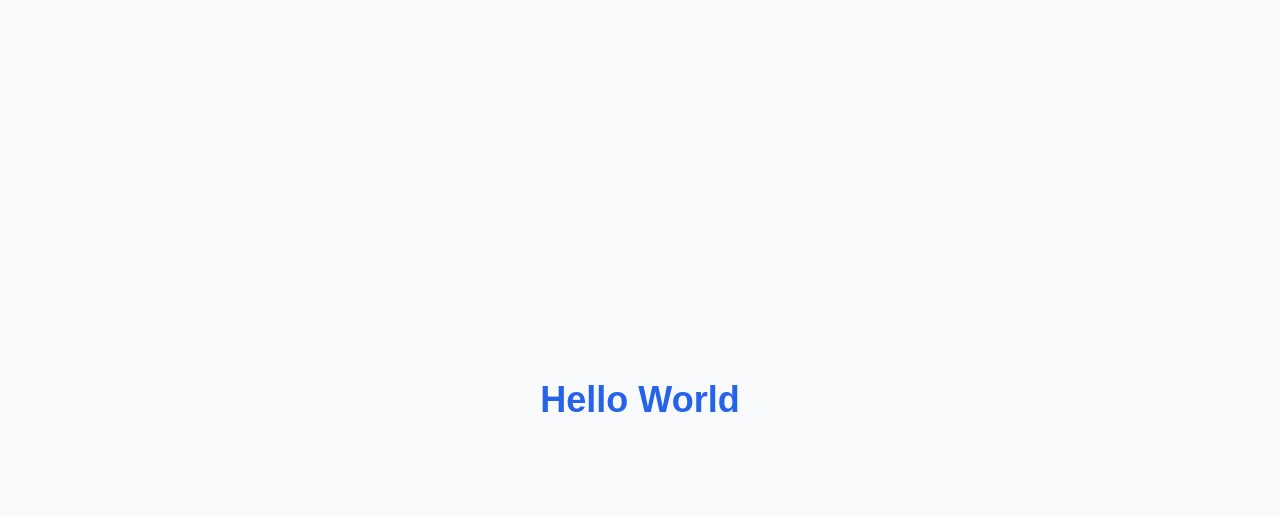
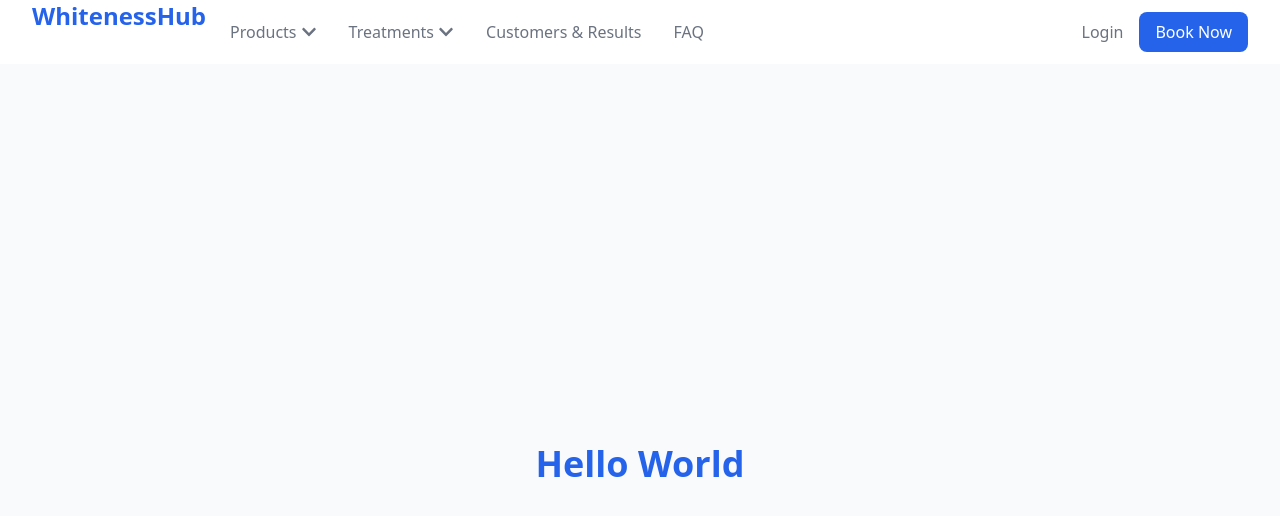
Before and after one commit to Zel-hub7/whiteness-hub, a Next.js app in the folder my-app/: page / in a window 1280 px wide. Shown: the top 516 px of the page. Built offline with nearby package versions, Linux system fonts and the light colour scheme.

Commit message:
commited

```diff
--- /dev/null
+++ b/my-app/app/components/Navbar.tsx
@@ -0,0 +1,190 @@
+"use client";
+
+import React, { useState } from 'react';
+import Link from 'next/link';
+import { FaChevronDown, FaChevronUp } from 'react-icons/fa'; // Import Chevron Icons
+
+const Navbar: React.FC = () => {
+  const [showProductsDropdown, setShowProductsDropdown] = useState(false);
+  const [showTreatmentsDropdown, setShowTreatmentsDropdown] = useState(false);
+
+  return (
+    <nav className="bg-white shadow-md">
+      <div className="max-w-7xl mx-auto px-4 sm:px-6 lg:px-8">
+        <div className="flex justify-between h-16">
+          {/* Left side of the navbar */}
+          <div className="flex">
+            <div className="flex-shrink-0">
+              <Link href="/" className="text-2xl font-bold text-blue-600">
+                WhitenessHub
+              </Link>
+            </div>
+            <div className="hidden sm:ml-6 sm:flex space-x-8 items-center">
+              {/* Products Dropdown */}
+              <div
+                className="relative"
+                onMouseEnter={() => setShowProductsDropdown(true)}
+                onMouseLeave={() => setShowProductsDropdown(false)}
+              >
+                <div className="flex items-center space-x-1">
+                  <Link href="/products" className="text-gray-500 hover:text-blue-600">
+                    Products
+                  </Link>
+                  {showProductsDropdown ? (
+                    <FaChevronUp className="text-gray-500 hover:text-blue-600" />
+                  ) : (
+                    <FaChevronDown className="text-gray-500 hover:text-blue-600" />
+                  )}
+                </div>
+                {showProductsDropdown && (
+                  <div
+                    className={`absolute left-0 mt-2 w-[700px] bg-white shadow-lg z-10 p-6 flex opacity-0 transition-opacity duration-300 ease-in-out ${
+                      showProductsDropdown ? 'opacity-100' : 'opacity-0'
+                    }`}
+                  >
+                    {/* Left side: Product Links */}
+                    <div className="w-1/2">
+                      <ul>
+                        <li className="py-1">
+                          <Link href="/products/all" className="text-gray-700 hover:text-blue-600">
+                            All
+                          </Link>
+                        </li>
+                        <li className="py-1">
+                          <Link href="/products/bestseller" className="text-gray-700 hover:text-blue-600">
+                            Bestseller
+                          </Link>
+                        </li>
+                        <li className="py-1">
+                          <Link href="/products/bundle" className="text-gray-700 hover:text-blue-600">
+                            Bundle & Sets
+                          </Link>
+                        </li>
+                        <li className="py-1">
+                          <Link href="/products/toothpaste" className="text-gray-700 hover:text-blue-600">
+                            Flavored Toothpaste
+                          </Link>
+                        </li>
+                        <li className="py-1">
+                          <Link href="/products/whitening" className="text-gray-700 hover:text-blue-600">
+                            Daily Whitening Bundle+
+                          </Link>
+                        </li>
+                      </ul>
+                    </div>
+
+                    {/* Right side: Images with text */}
+                    <div className="w-1/2 flex justify-between space-x-4">
+                      <div className="text-center w-1/2">
+                        <p className="text-lg font-semibold mb-2">ONLY FOR A SHORT TIME!</p>
+                        <img
+                          src="https://konzept-weiss.de/cdn/shop/files/BehandlungsgutscheinBannerBlackDeals_370x230@2x.png?v=1728557218"
+                          alt="Product Promotion 1"
+                          className="object-cover w-full h-auto"
+                        />
+                      </div>
+                      <div className="text-center w-1/2">
+                        <p className="text-lg font-semibold mb-2">Our Treatment Voucher</p>
+                        <img
+                          src="https://konzept-weiss.de/cdn/shop/files/BehandlungsgutscheinBannerBlackDeals_370x230@2x.png?v=1728557218"
+                          alt="Product Promotion 2"
+                          className="object-cover w-full h-auto"
+                        />
+                      </div>
+                    </div>
+                  </div>
+                )}
+              </div>
+
+              {/* Treatments Dropdown */}
+              <div
+                className="relative"
+                onMouseEnter={() => setShowTreatmentsDropdown(true)}
+                onMouseLeave={() => setShowTreatmentsDropdown(false)}
+              >
+                <div className="flex items-center space-x-1">
+                  <Link href="/treatments" className="text-gray-500 hover:text-blue-600">
+                    Treatments
+                  </Link>
+                  {showTreatmentsDropdown ? (
+                    <FaChevronUp className="text-gray-500 hover:text-blue-600" />
+                  ) : (
+                    <FaChevronDown className="text-gray-500 hover:text-blue-600" />
+                  )}
+                </div>
+                {showTreatmentsDropdown && (
+                  <div
+                    className={`absolute left-0 mt-2 w-[700px] bg-white shadow-lg z-10 p-6 flex opacity-0 transition-opacity duration-300 ease-in-out ${
+                      showTreatmentsDropdown ? 'opacity-100' : 'opacity-0'
+                    }`}
+                  >
+                    {/* Left side: Treatment Links */}
+                    <div className="w-1/2">
+                      <ul>
+                        <li className="py-1">
+                          <Link href="/treatments/basic" className="text-gray-700 hover:text-blue-600">
+                            Basic Whitening
+                          </Link>
+                        </li>
+                        <li className="py-1">
+                          <Link href="/treatments/advanced" className="text-gray-700 hover:text-blue-600">
+                            Advanced Whitening
+                          </Link>
+                        </li>
+                        <li className="py-1">
+                          <Link href="/treatments/premium" className="text-gray-700 hover:text-blue-600">
+                            Premium Whitening
+                          </Link>
+                        </li>
+                      </ul>
+                    </div>
+
+                    {/* Right side: Images with text */}
+                    <div className="w-1/2 flex justify-between space-x-4">
+                      <div className="text-center w-1/2">
+                        <p className="text-lg font-semibold mb-2">Whitening Offer</p>
+                        <img
+                          src="https://konzept-weiss.de/cdn/shop/files/BehandlungsgutscheinBannerBlackDeals_370x230@2x.png?v=1728557218"
+                          alt="Treatment Promotion 1"
+                          className="object-cover w-full h-auto"
+                        />
+                      </div>
+                      <div className="text-center w-1/2">
+                        <p className="text-lg font-semibold mb-2">Special Discount</p>
+                        <img
+                          src="https://konzept-weiss.de/cdn/shop/files/BehandlungsgutscheinBannerBlackDeals_370x230@2x.png?v=1728557218"
+                          alt="Treatment Promotion 2"
+                          className="object-cover w-full h-auto"
+                        />
+                      </div>
+                    </div>
+                  </div>
+                )}
+              </div>
+
+              {/* Other Links */}
+              <Link href="/customers" className="text-gray-500 hover:text-blue-600">
+                Customers & Results
+              </Link>
+              <Link href="/faq" className="text-gray-500 hover:text-blue-600">
+                FAQ
+              </Link>
+            </div>
+          </div>
+
+          {/* Right side of the navbar */}
+          <div className="flex items-center space-x-4">
+            <Link href="/login" className="text-gray-500 hover:text-blue-600">
+              Login
+            </Link>
+            <Link href="/book" className="px-4 py-2 bg-blue-600 text-white rounded-lg hover:bg-blue-500">
+              Book Now
+            </Link>
+          </div>
+        </div>
+      </div>
+    </nav>
+  );
+};
+
+export default Navbar;
--- a/my-app/app/globals.css
+++ b/my-app/app/globals.css
@@ -15,9 +15,7 @@
 }
 
 body {
-  color: var(--foreground);
-  background: var(--background);
-  font-family: Arial, Helvetica, sans-serif;
+  @apply bg-gray-50;
 }
 
 @layer utilities {
--- a/my-app/app/layout.tsx
+++ b/my-app/app/layout.tsx
@@ -1,35 +1,22 @@
-import type { Metadata } from "next";
-import localFont from "next/font/local";
-import "./globals.css";
+import './globals.css'
+import Navbar from './components/Navbar'
 
-const geistSans = localFont({
-  src: "./fonts/GeistVF.woff",
-  variable: "--font-geist-sans",
-  weight: "100 900",
-});
-const geistMono = localFont({
-  src: "./fonts/GeistMonoVF.woff",
-  variable: "--font-geist-mono",
-  weight: "100 900",
-});
-
-export const metadata: Metadata = {
-  title: "Create Next App",
-  description: "Generated by create next app",
-};
+export const metadata = {
+  title: 'WhitenessHub',
+  description: 'Cosmetic Teeth Whitening Services',
+}
 
 export default function RootLayout({
   children,
-}: Readonly<{
-  children: React.ReactNode;
-}>) {
+}: {
+  children: React.ReactNode
+}) {
   return (
     <html lang="en">
-      <body
-        className={`${geistSans.variable} ${geistMono.variable} antialiased`}
-      >
-        {children}
+      <body>
+        <Navbar />
+        <main>{children}</main>
       </body>
     </html>
-  );
+  )
 }
--- a/my-app/package.json
+++ b/my-app/package.json
@@ -11,7 +11,8 @@
   "dependencies": {
     "next": "14.2.15",
     "react": "^18",
-    "react-dom": "^18"
+    "react-dom": "^18",
+    "react-icons": "^5.3.0"
   },
   "devDependencies": {
     "@types/node": "^20.16.11",
```
Also changed, not shown: 1 other file (tests, documents, lock files or other folders).
